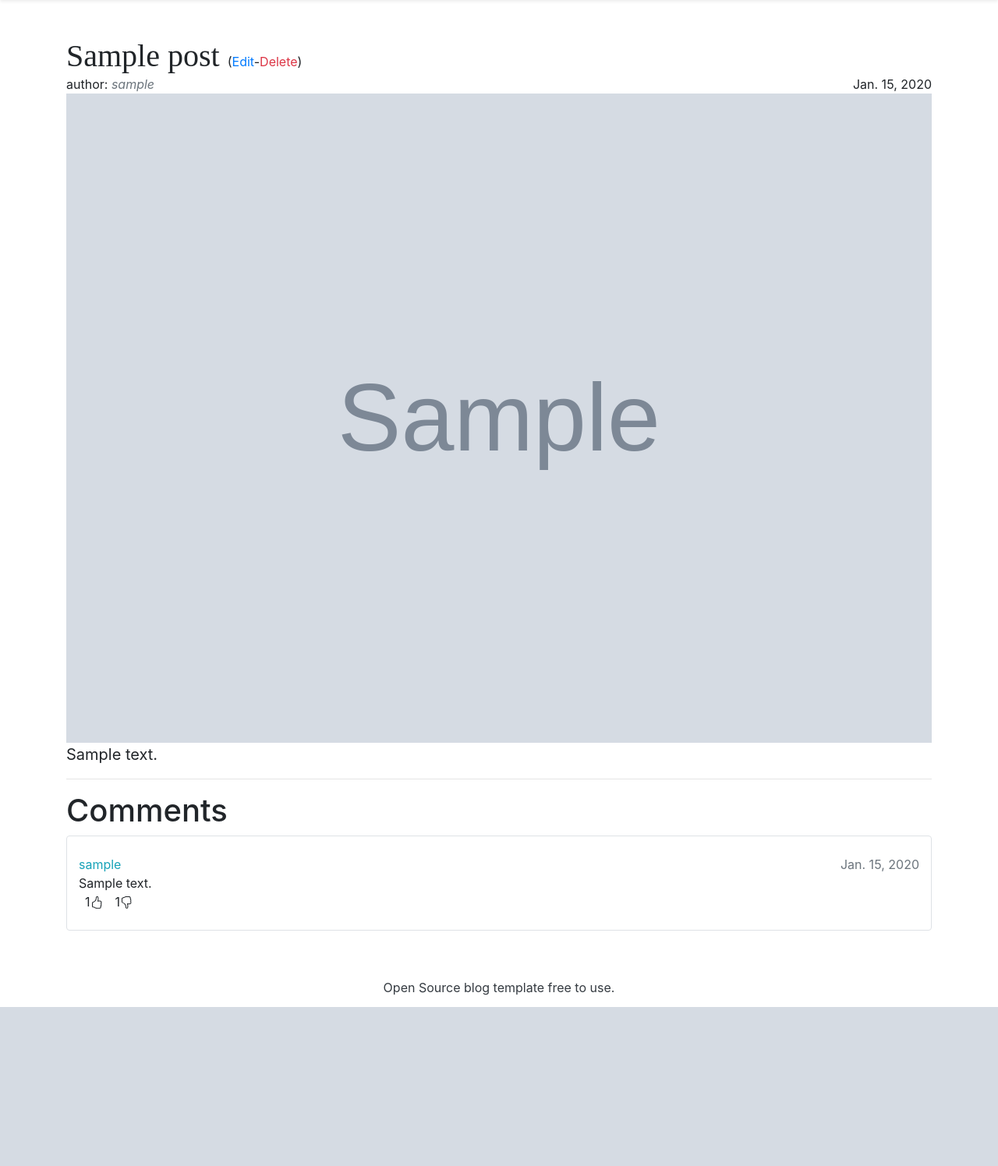
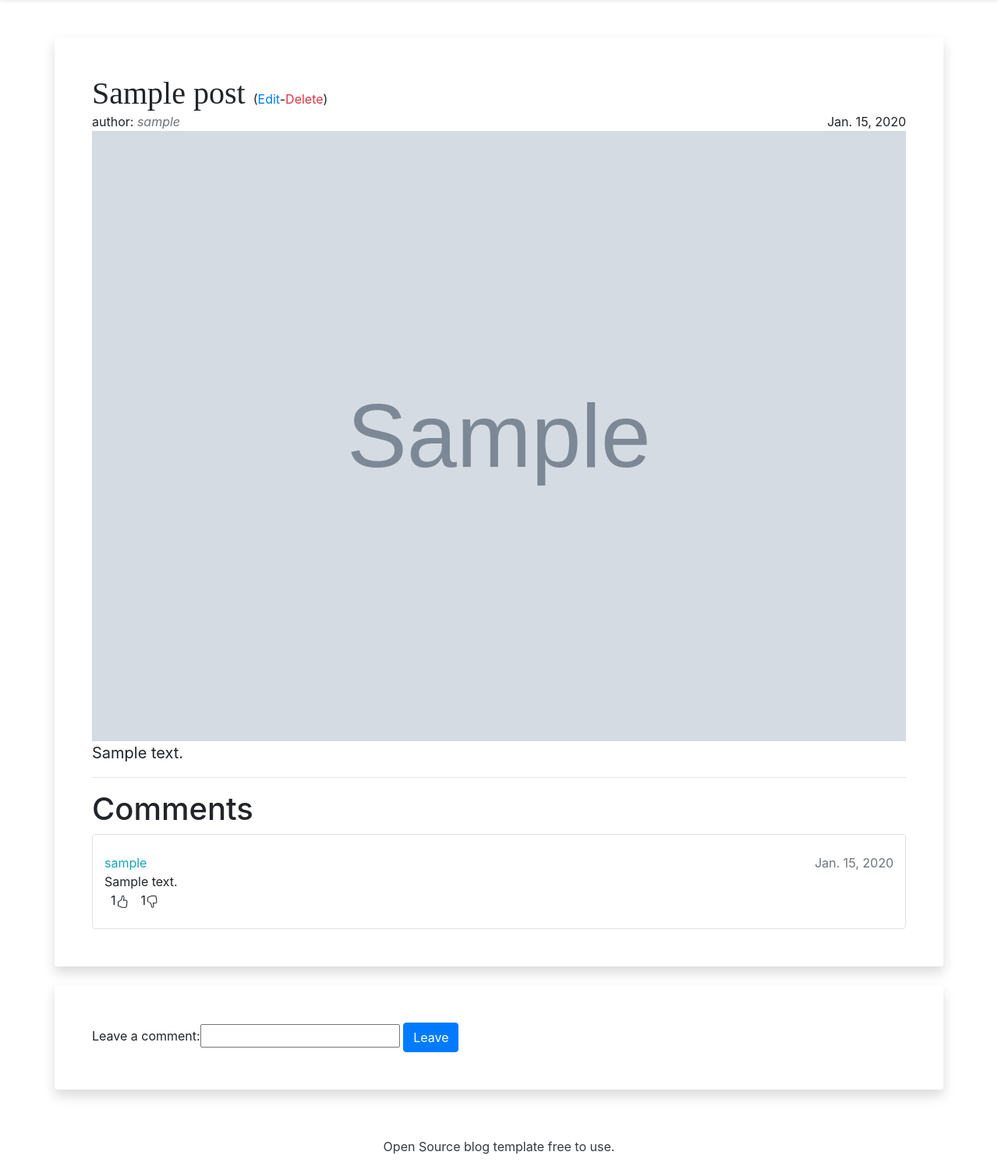
Before and after one commit to hottunasandwich/blog, a Django app: page /1/post in a window 1280 px wide. Shown: the part 62-1558 px from the top of the page at 78% size. Before the commit the page ends 1354 px from the top, so only its background shows below. Run offline with Django 3.2, Linux system fonts and the light colour scheme; a user stored in the database is signed in; tables that the repository leaves empty hold one stand-in row (values such as "Sample post"); grey boxes marked "Sample" are stand-in pictures; some libraries are stand-ins or nearby versions.

Commit message:
added comment section

```diff
--- a/blog/forms.py
+++ b/blog/forms.py
@@ -1,8 +1,11 @@
 from django import forms
 from django.utils import timezone
-from .models import Post
+from .models import Post, Comment
 
 class PostModelForm(forms.ModelForm):
     class Meta:
         model = Post
         fields = ['title', 'text', 'img', 'tag', 'category']
+
+class CommentForm(forms.Form):
+    text = forms.CharField(label='Leave a comment', max_length=500)
--- a/blog/templates/blog/blog.html
+++ b/blog/templates/blog/blog.html
@@ -1,12 +1,13 @@
 {% extends 'blog/index.html' %}
 {% block title %}{{post.title}}{% endblock %}
 {% block content %}
-<div class="container">
+<div class="container shadow p-5 rounded">
     <span class="h1" style="font-family: 'Times New Roman', Times, serif;">
         {{ post.title }}
     </span>
     {% if 'blog.change_post' in perms or request.user == post.author %}
-    (<a href="{% url 'blog:edit' post.pk %}">Edit</a>-<a href="{% url 'blog:delete' post.pk %}" class="text-danger">Delete</a>)
+    (<a href="{% url 'blog:edit' post.pk %}">Edit</a>-<a href="{% url 'blog:delete' post.pk %}"
+        class="text-danger">Delete</a>)
     {% endif %}
     <div class="d-flex justify-content-between">
         <span id="author">
@@ -43,9 +44,12 @@
         </div>
         {% endfor %}
     </div>
-    <div id="add_comment">
-        <form action="" method="POST">
-        </form>
+</div>
+<div class="container mt-4 p-0">
+    {% if 'blog.add_comment' in perms %}
+    <div id="add_comment" class="rounded shadow p-5">
+        {% include 'blog/comment.html' %}
     </div>
+    {% endif %}
 </div>
 {% endblock %}
--- /dev/null
+++ b/blog/templates/blog/comment.html
@@ -0,0 +1,8 @@
+<div id="comment">
+    {% load bootstrap_tags %}
+    <form method="post">
+        {% csrf_token %}
+        {{ form|as_bootstrap }}
+        <input type="submit" class="btn btn-primary" value="Leave">
+    </form>
+</div>
--- a/blog/urls.py
+++ b/blog/urls.py
@@ -5,7 +5,7 @@ app_name = 'blog'
 
 urlpatterns = [
     path('', views.PostsView.as_view(), name='posts'),
-    path('<int:pk>/post', views.PostView.as_view(), name='post'),
+    path('<int:pk>/post', views.post_view, name='post'),
     path('create/', views.post_create_view, name='create'),
     path('<int:pk>/tag', views.TagView.as_view(), name='tag'),
     path('category/<str:pk>', views.CategroyView.as_view(), name='category'),
--- a/blog/views.py
+++ b/blog/views.py
@@ -1,8 +1,8 @@
-from django.shortcuts import render, reverse, redirect
+from django.shortcuts import render, reverse, redirect, get_object_or_404
 from django.views import generic
 from .models import *
 from django.contrib.auth.mixins import LoginRequiredMixin, PermissionRequiredMixin
-from django.contrib.auth.decorators import login_required
+from django.contrib.auth.decorators import login_required, permission_required
 from .forms import *
 from django.db.models import Q
 from django.contrib import messages
@@ -33,9 +33,23 @@ class PostsView(generic.ListView):
         context['tags'] = Tag.objects.all()
         return context
 
-class PostView(generic.DetailView):
-    template_name = 'blog/blog.html'
-    model = Post
+def post_view(request, pk):
+    post = get_object_or_404(Post, pk=pk)
+    user = User.objects.get(username=request.user)
+    if request.method == 'POST' and user.has_perm('blog.add_comment'):
+        new_comment_form = CommentForm(request.POST)
+
+        if new_comment_form.is_valid():
+            text = new_comment_form.cleaned_data['text']
+
+            Comment.objects.create(text=text, author=user, post=post)
+
+            messages.success(request, 'Comment added')
+
+    new_comment_form = CommentForm()
+    print(request)
+
+    return render(request, 'blog/blog.html', {'post': post, 'form': new_comment_form})
 
 class PostUpdateView(SuccessMessageMixin, generic.UpdateView):
     template_name = 'blog/edit.html'
@@ -58,7 +72,6 @@ def post_create_view(request):
         if create_form.is_valid():
             post = create_form.save(commit=False)
             post.author = User.objects.get(username=request.user)
-            post.create_date = timezone.now()
 
             post.save()
             create_form.save_m2m()
```
